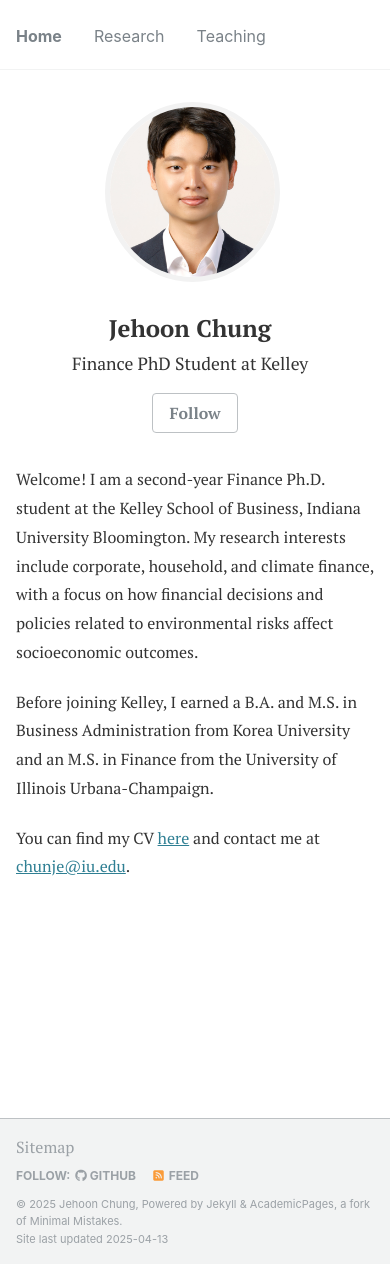
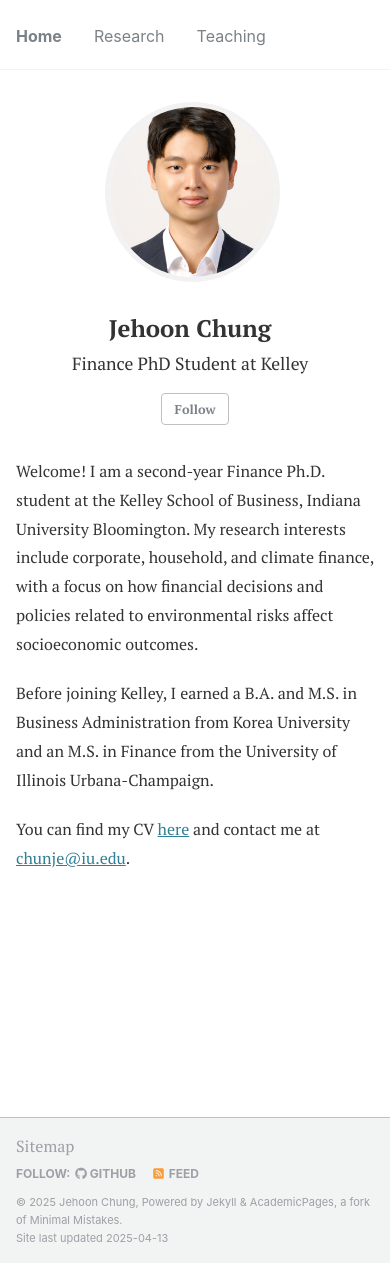
Before and after one commit to JehoonChung/jehoonchung.github.io, a Jekyll site: the page built from _pages/about.md, in a window 390 px wide and 1264 px high. Built offline with Jekyll 4.4.1, drawn with Linux system fonts in a browser that asks for light colours.

Commit message:
Update _custom.scss

```diff
--- a/_sass/_custom.scss
+++ b/_sass/_custom.scss
@@ -77,7 +77,7 @@
       margin: 0 auto 1rem !important;
       width: auto !important;
       order: -1 !important;
-      font-size: 1rem !important; /* Slightly larger button text */
+      font-size: 0.8rem !important; /* Slightly larger button text */
     }
 
     .social-icons {
```
